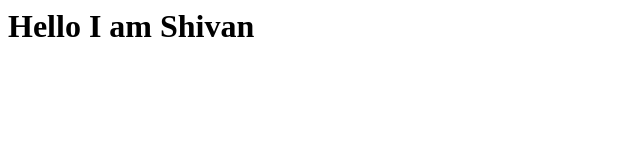
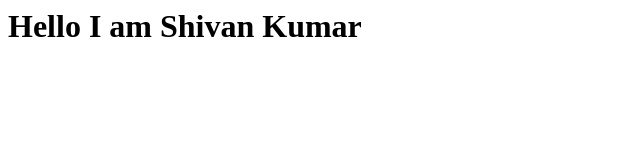
Before and after one commit to checker1551/repo-demo, a plain HTML site: page index.html in a window 1280 px wide. Shown: the whole page, without its empty margins (0-640 px from the left). Drawn offline with Linux system fonts and the light colour scheme.

Commit message:
This is v2

```diff
--- a/index.html
+++ b/index.html
@@ -1,6 +1,6 @@
 <html>
     <head>
-         <h1>Hello I am Shivan</h1>
+         <h1>Hello I am Shivan Kumar</h1>
     </head>
     <body>
     </body>
```
